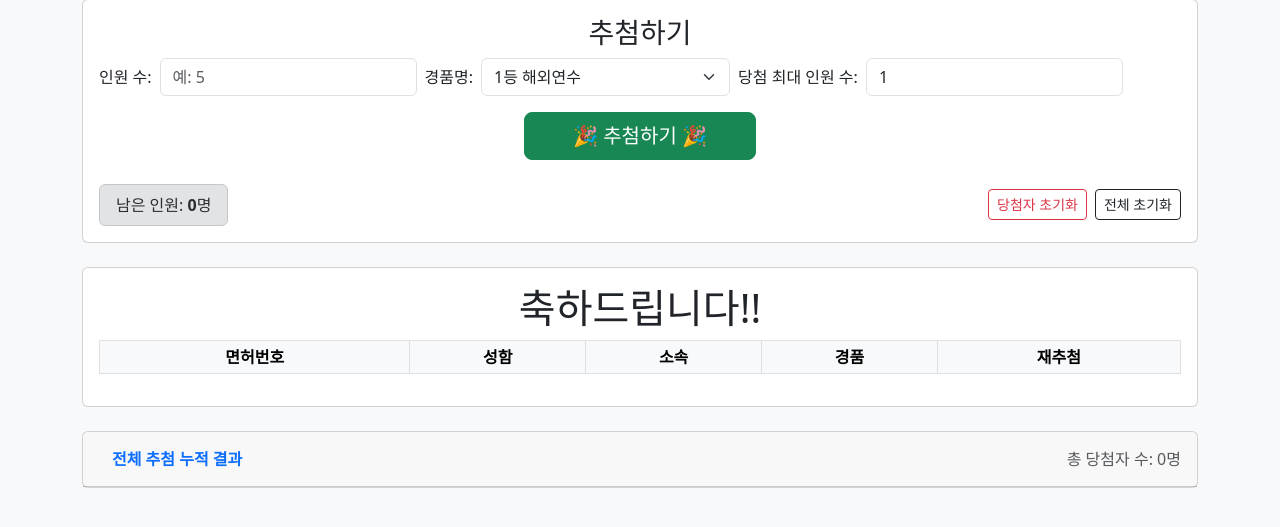
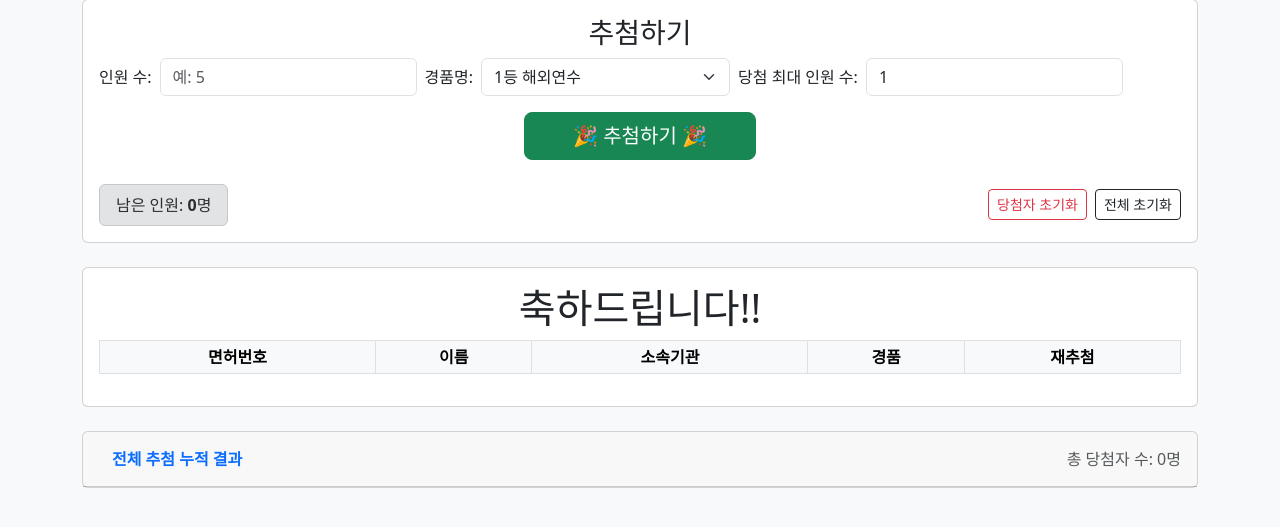
Before and after one commit to kimet83/draw, a Flask app: page / in a window 1280 px wide. Shown: the part 183-710 px from the top of the page. Run offline with Flask 3, Linux system fonts and the light colour scheme; data that the repository does not hold is empty; some libraries are stand-ins or nearby versions.

Commit message:
rawdata 명칭 변경

```diff
--- a/app.py
+++ b/app.py
@@ -55,10 +55,10 @@ def upload():
         file.save(filepath)
 
         df = pd.read_excel(filepath)
-        if not {'면허번호', '성함', '소속'}.issubset(df.columns):
-            return "엑셀 파일에 '면허번호', '성함', '소속' 열이 있어야 합니다.", 400
+        if not {'면허번호', '이름', '소속기관'}.issubset(df.columns):
+            return "엑셀 파일에 '면허번호', '이름', '소속기관' 열이 있어야 합니다.", 400
 
-        remaining_entries = df[['면허번호', '성함', '소속']].dropna().to_dict(orient='records')
+        remaining_entries = df[['면허번호', '이름', '소속기관']].dropna().to_dict(orient='records')
         selected_entries.clear()
         return redirect(url_for('index'))
 
@@ -77,8 +77,8 @@ def draw():
                 exclude = json.loads(exclude)
                 remaining_entries = [e for e in remaining_entries if not (
                     e["면허번호"] == exclude["면허번호"] and
-                    e["성함"] == exclude["성함"] and
-                    e["소속"] == exclude["소속"]
+                    e["이름"] == exclude["이름"] and
+                    e["소속기관"] == exclude["소속기관"]
                 )]
             except Exception as e:
                 return jsonify({"error": f"제외 처리 오류: {str(e)}"}), 400
@@ -152,8 +152,8 @@ def log_draw_result(filename, entries):
             "시각": timestamp,
             "엑셀파일": filename or "unknown.xlsx",
             "면허번호": e['면허번호'],
-            "성함": e['성함'],
-            "소속": e['소속'],
+            "이름": e['이름'],
+            "소속기관": e['소속기관'],
             "경품": e['경품']
         })
     df = pd.DataFrame(log_entries)
@@ -174,8 +174,8 @@ def delete():
         for e in selected_entries:
             if (
                 e['면허번호'] == data['면허번호'] and
-                e['성함'] == data['성함'] and
-                e['소속'] == data['소속'] and
+                e['이름'] == data['이름'] and
+                e['소속기관'] == data['소속기관'] and
                 e['경품'] == data['경품']
             ):
                 to_delete = e
@@ -196,8 +196,8 @@ def log_delete_result(entry):
     log_entry = {
         "삭제시각": timestamp,
         "면허번호": entry['면허번호'],
-        "성함": entry['성함'],
-        "소속": entry['소속'],
+        "이름": entry['이름'],
+        "소속기관": entry['소속기관'],
         "경품": entry['경품']
     }
 
--- a/static/script.js
+++ b/static/script.js
@@ -43,8 +43,8 @@ function updateState() {
         row.id = entry["면허번호"]; // 면허번호를 ID로 사용하여 중복 방지
         row.innerHTML = `
           <td>${entry["면허번호"]}</td>
-          <td>${entry["성함"]}</td>
-          <td>${entry["소속"]}</td>
+          <td>${entry["이름"]}</td>
+          <td>${entry["소속기관"]}</td>
           <td>${entry["경품"]}</td>
           <td><button class="btn btn-sm btn-outline-warning" onclick='redrawEntry(${JSON.stringify(
             entry
@@ -56,14 +56,14 @@ function updateState() {
 
       // 전체 누적 리스트
       data.all.forEach((entry) => {
-        const key = `${entry["면허번호"]}_${entry["성함"]}_${entry["소속"]}_${entry["경품"]}`;
+        const key = `${entry["면허번호"]}_${entry["이름"]}_${entry["소속기관"]}_${entry["경품"]}`;
         if (!allDrawn.has(key)) {
           const li = document.createElement("li");
           li.className =
             "list-group-item d-flex justify-content-between align-items-center";
           li.innerHTML = `
-            <span>${entry["면허번호"]} - ${entry["성함"]} - ${
-            entry["소속"]
+            <span>${entry["면허번호"]} - ${entry["이름"]} - ${
+            entry["소속기관"]
           } - [${entry["경품"]}]</span>
             <button class="btn btn-sm btn-outline-danger" onclick='deleteEntry(${JSON.stringify(
               entry
@@ -88,7 +88,7 @@ function updateState() {
 
 function deleteEntry(entry) {
   const confirmed = confirm(
-    `정말로 삭제하시겠습니까?\n${entry["면허번호"]} - ${entry["성함"]} - ${entry["소속"]} - [${entry["경품"]}]`
+    `정말로 삭제하시겠습니까?\n${entry["면허번호"]} - ${entry["이름"]} - ${entry["소속기관"]} - [${entry["경품"]}]`
   );
   if (!confirmed) return;
 
@@ -139,7 +139,7 @@ function draw() {
       // data.result는 이번에 추첨된 인원 리스트
       data.result.forEach((entry) => {
         const row = document.createElement("tr");
-        row.innerHTML = `<td>${entry["면허번호"]}</td><td>${entry["성함"]}</td><td>${entry["소속"]}</td><td>${entry["경품"]}</td>`;
+        row.innerHTML = `<td>${entry["면허번호"]}</td><td>${entry["이름"]}</td><td>${entry["소속기관"]}</td><td>${entry["경품"]}</td>`;
         recentTableBody.appendChild(row);
       });
 
@@ -157,7 +157,7 @@ function draw() {
 
 function redrawEntry(entry) {
   const confirmed = confirm(
-    `정말로 재추첨 하시겠습니까?\n${entry["면허번호"]} - ${entry["성함"]} - ${entry["소속"]} - [${entry["경품"]}]`
+    `정말로 재추첨 하시겠습니까?\n${entry["면허번호"]} - ${entry["이름"]} - ${entry["소속기관"]} - [${entry["경품"]}]`
   );
   if (!confirmed) return;
   // 1. 삭제 요청
@@ -203,8 +203,8 @@ function redrawEntry(entry) {
         row.id = newEntry["면허번호"];
         row.innerHTML = `
           <td>${newEntry["면허번호"]}</td>
-          <td>${newEntry["성함"]}</td>
-          <td>${newEntry["소속"]}</td>
+          <td>${newEntry["이름"]}</td>
+          <td>${newEntry["소속기관"]}</td>
           <td>${newEntry["경품"]}</td>
           <td><button class="btn btn-sm btn-outline-warning" onclick='redrawEntry(${JSON.stringify(
             newEntry
@@ -226,14 +226,14 @@ function redrawEntry(entry) {
 
           // 전체 누적 리스트
           data.all.forEach((entry) => {
-            const key = `${entry["면허번호"]}_${entry["성함"]}_${entry["소속"]}_${entry["경품"]}`;
+            const key = `${entry["면허번호"]}_${entry["이름"]}_${entry["소속기관"]}_${entry["경품"]}`;
             if (!allDrawn.has(key)) {
               const li = document.createElement("li");
               li.className =
                 "list-group-item d-flex justify-content-between align-items-center";
               li.innerHTML = `
-            <span>${entry["면허번호"]} - ${entry["성함"]} - ${
-                entry["소속"]
+            <span>${entry["면허번호"]} - ${entry["이름"]} - ${
+                entry["소속기관"]
               } - [${entry["경품"]}]</span>
             <button class="btn btn-sm btn-outline-danger" onclick='deleteEntry(${JSON.stringify(
               entry
--- a/templates/index.html
+++ b/templates/index.html
@@ -30,7 +30,7 @@
                     <div class="modal-body">
                         <input type="file" name="file" class="form-control" accept=".xlsx" required>
                         <div class="form-text mt-2">
-                            엑셀 파일에는 <code>면허번호, 성함, 소속</code> 열이 있어야 합니다.
+                            엑셀 파일에는 <code>면허번호, 이름, 소속기관</code> 열이 있어야 합니다.
                         </div>
                     </div>
                     <div class="modal-footer">
@@ -97,8 +97,8 @@
                     <thead class="table-light">
                         <tr>
                             <th>면허번호</th>
-                            <th>성함</th>
-                            <th>소속</th>
+                            <th>이름</th>
+                            <th>소속기관</th>
                             <th>경품</th>
                             <th>재추첨</th>
                         </tr>
```
